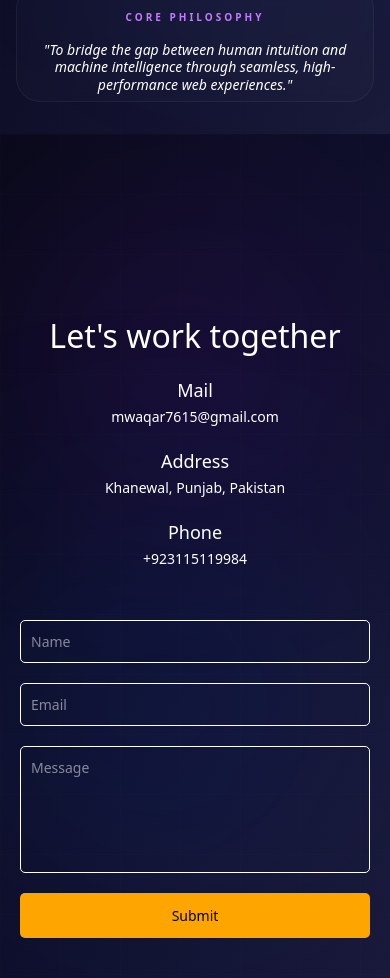
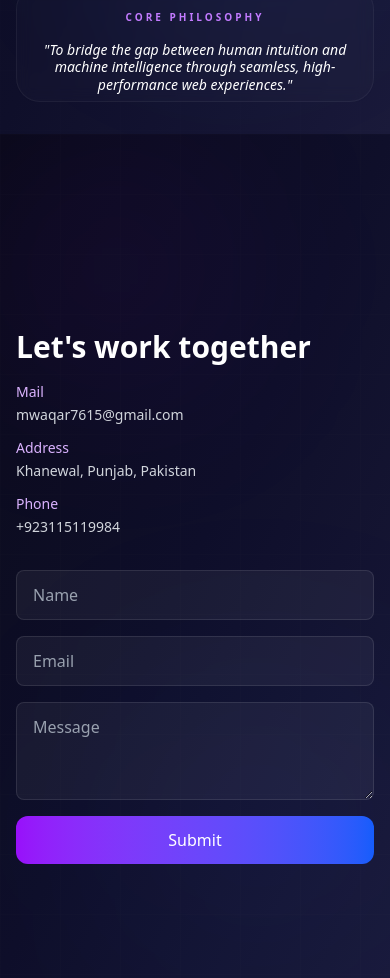
Before and after one commit to MuhammadWaqar7615/Portfolio, a React (Vite) app: page / in a window 390 px wide. Shown: the part 7462-8440 px from the top of the page. Built offline with nearby package versions, Linux system fonts and the light colour scheme.

Commit message:
update Contact component: enhance layout for responsiveness and improve form styling

```diff
--- a/src/Components/contact/Contact.jsx
+++ b/src/Components/contact/Contact.jsx
@@ -1,5 +1,4 @@
 import { useRef, useState } from "react";
-import "./contact.scss";
 import { motion, useInView } from "framer-motion";
 import emailjs from "@emailjs/browser";
 
@@ -50,17 +49,16 @@ const Contact = () => {
     <motion.div
       ref={ref}
       id="Contact"
-      className="contact relative h-screen w-full overflow-hidden bg-gradient-to-br from-[#0a0a1a] via-[#0f0f2a] to-[#1a1a3a]"
+      className="relative h-screen w-full overflow-hidden bg-gradient-to-br from-[#0a0a1a] via-[#0f0f2a] to-[#1a1a3a] flex items-center justify-center"
       variants={variants}
       initial="initial"
       whileInView="animate"
     >
-      {/* Background Design Elements */}
+      {/* Background Design Elements - now responsive */}
       <div className="absolute inset-0 overflow-hidden pointer-events-none">
-        <div className="absolute top-20 left-10 w-72 h-72 bg-purple-600/10 rounded-full blur-[100px]" />
-        <div className="absolute bottom-20 right-10 w-96 h-96 bg-blue-600/10 rounded-full blur-[120px]" />
+        <div className="absolute top-10 sm:top-20 left-5 sm:left-10 w-48 sm:w-72 h-48 sm:h-72 bg-purple-600/10 rounded-full blur-[100px]" />
+        <div className="absolute bottom-10 sm:bottom-20 right-5 sm:right-10 w-56 sm:w-96 h-56 sm:h-96 bg-blue-600/10 rounded-full blur-[120px]" />
 
-        {/* Grid pattern */}
         <div className="absolute inset-0 opacity-[0.03]">
           <svg className="w-full h-full" xmlns="http://www.w3.org/2000/svg">
             <defs>
@@ -72,38 +70,53 @@ const Contact = () => {
           </svg>
         </div>
       </div>
-      <div className="contact-inner page-shell relative z-10 mt-40">
-        <motion.div className="textContainer text-white" variants={variants}>
-          <motion.h1>Let's work together</motion.h1>
-          <motion.div className="item" variants={variants}>
-            <h2>Mail</h2>
-            <span>mwaqar7615@gmail.com</span>
-          </motion.div>
-          <motion.div className="item" variants={variants}>
-            <h2>Address</h2>
-            <span>Khanewal, Punjab, Pakistan</span>
-          </motion.div>
-          <motion.div className="item" variants={variants}>
-            <h2>Phone</h2>
-            <span>+923115119984</span>
+
+      {/* Main content - centered with padding */}
+      <div className="relative z-10 w-full max-w-7xl mx-auto px-4 sm:px-6 lg:px-8 py-6 sm:py-10">
+        <div className="flex flex-col lg:flex-row items-start lg:items-center gap-8 lg:gap-12">
+
+          {/* Left Column: Contact Info */}
+          <motion.div
+            className="text-white w-full lg:w-1/2 space-y-4 sm:space-y-6"
+            variants={variants}
+          >
+            <motion.h1 className="mt-20 md:mt-0 text-3xl sm:text-4xl lg:text-5xl font-bold leading-tight">
+              Let's work together
+            </motion.h1>
+
+            <motion.div className="space-y-3 sm:space-y-4" variants={variants}>
+              <div className="item">
+                <h2 className="text-sm sm:text-base font-medium text-purple-300">Mail</h2>
+                <span className="text-sm sm:text-base text-gray-300">mwaqar7615@gmail.com</span>
+              </div>
+              <div className="item">
+                <h2 className="text-sm sm:text-base font-medium text-purple-300">Address</h2>
+                <span className="text-sm sm:text-base text-gray-300">Khanewal, Punjab, Pakistan</span>
+              </div>
+              <div className="item">
+                <h2 className="text-sm sm:text-base font-medium text-purple-300">Phone</h2>
+                <span className="text-sm sm:text-base text-gray-300">+923115119984</span>
+              </div>
             </motion.div>
           </motion.div>
 
-        <div className="formContainer">
+          {/* Right Column: Form + Phone SVG */}
+          <div className="w-full lg:w-1/2 relative">
+            {/* Phone SVG - hidden on mobile, scaled on larger screens */}
             <motion.div
-            className="phoneSvg"
+              className="absolute top-16 right-24 lg:top-16 lg:right-16 z-0 opacity-20"
               initial={{ opacity: 1 }}
               whileInView={{ opacity: 0 }}
               transition={{ delay: 3, duration: 1 }}
             >
               <svg
                 viewBox="0 0 32.666 32.666"
-              preserveAspectRatio="xMidYMid meet"
-              className="responsive-svg"
+                className="w-32 md:w-48 lg:w-64 h-auto"
+                fill="none"
+                stroke="white"
+                strokeWidth="0.2"
               >
                 <motion.path
-                strokeWidth={0.2}
-                fill="none"
                   initial={{ pathLength: 0 }}
                   animate={isInView && { pathLength: 1 }}
                   transition={{ duration: 3 }}
@@ -124,20 +137,45 @@ const Contact = () => {
               </svg>
             </motion.div>
 
+            {/* Form */}
             <motion.form
               ref={formRef}
               onSubmit={sendEmail}
               initial={{ opacity: 0 }}
               whileInView={{ opacity: 1 }}
               transition={{ delay: 4, duration: 1 }}
+              className="relative z-10 flex flex-col gap-4 sm:gap-5 max-w-md lg:max-w-full"
             >
-            <input type="text" required placeholder="Name" name="name" />
-            <input type="email" required placeholder="Email" name="email" />
-            <textarea rows={5} placeholder="Message" name="message" />
-            <button>Submit</button>
-            {error && "Error"}
-            {success && "Success"}
+              <input
+                type="text"
+                required
+                placeholder="Name"
+                name="name"
+                className="w-full px-4 py-3 sm:py-4 rounded-lg bg-white/5 border border-white/10 text-white placeholder-gray-400 focus:outline-none focus:ring-2 focus:ring-purple-500/50 transition"
+              />
+              <input
+                type="email"
+                required
+                placeholder="Email"
+                name="email"
+                className="w-full px-4 py-3 sm:py-4 rounded-lg bg-white/5 border border-white/10 text-white placeholder-gray-400 focus:outline-none focus:ring-2 focus:ring-purple-500/50 transition"
+              />
+              <textarea
+                rows={3}
+                placeholder="Message"
+                name="message"
+                className="w-full px-4 py-3 sm:py-4 rounded-lg bg-white/5 border border-white/10 text-white placeholder-gray-400 focus:outline-none focus:ring-2 focus:ring-purple-500/50 transition resize-y"
+              />
+              <button
+                type="submit"
+                className="w-full sm:w-auto px-8 py-3 sm:py-4 rounded-xl bg-gradient-to-r from-purple-600 to-blue-600 text-white font-medium hover:shadow-lg hover:shadow-purple-500/30 transition-all duration-300"
+              >
+                Submit
+              </button>
+              {error && <p className="text-red-400 text-sm">Error sending message. Please try again.</p>}
+              {success && <p className="text-green-400 text-sm">Message sent successfully!</p>}
             </motion.form>
+          </div>
         </div>
       </div>
     </motion.div>
```
Lines whose indentation alone changed are shown as unchanged.
